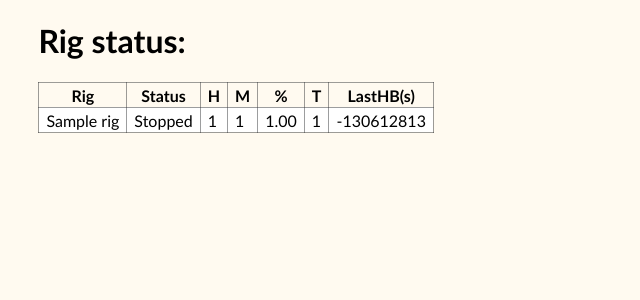
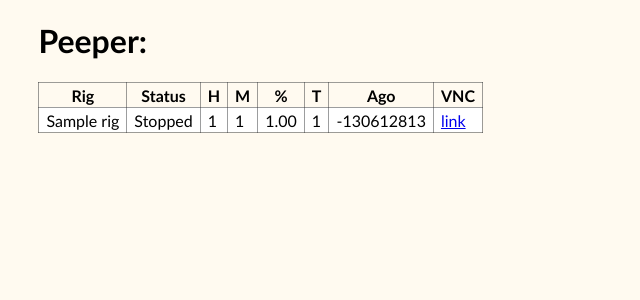
Before and after one commit to c-wilson/behavior_server, a Django app: page /rig_status/ in a window 1280 px wide. Shown: the top 300 px of the page, without its empty margins (0-640 px from the left). Run offline with Django 3.2, Linux system fonts and the light colour scheme; tables that the repository leaves empty hold one stand-in row (values such as "Sample post").

Commit message:
VNC url support

```diff
--- a/rig_status/models.py
+++ b/rig_status/models.py
@@ -12,6 +12,7 @@ class Rig(models.Model):
     correct = models.IntegerField('Trials correct', blank=True, default=0)
     n_trials = models.IntegerField('Num Trials', blank=True, default=0)
     last_heartbeat = models.DateTimeField('Last heartbeat', blank=True, default=timezone.now())
+    vnc_ip = models.URLField()
 
     def time_since_last(self):
         t = timezone.now() - self.last_heartbeat
--- a/rig_status/templates/rig_status/index.html
+++ b/rig_status/templates/rig_status/index.html
@@ -27,7 +27,7 @@
 <body>
 
 <header role="banner">
-    <h1>Rig status:</h1>
+    <h1>Peeper:<h1>
 </header>
 
 {% if rigs %}
@@ -40,7 +40,9 @@
             <th>M</th>
             <th>%</th>
             <th>T</th>
-            <th>LastHB(s)</th>
+            <th>Ago</th>
+            <th>VNC</th>
+
         </tr>
         {% for r in rigs %}
             <tr style="background: {{ r.status_color }}">
@@ -51,6 +53,12 @@
                 <td>{{ r.performance }}</td>
                 <td>{{ r.n_trials }}</td>
                 <td>{{ r.time_since_last }}</td>
+                {% if r.vnc_ip %}
+                    <td><a href="{{ r.vnc_ip }}" target="_blank">link</a></td>
+                {% else %}
+                    <td>none</td>
+                {% endif %}
+
             </tr>
         {% endfor %}
     </table>
--- a/rig_status/views.py
+++ b/rig_status/views.py
@@ -27,6 +27,7 @@ def update_status(request):
             rig.non_responses = int(post['non_resp'])
             rig.correct = int(post['corr_resp'])
             rig.n_trials = int(post['n_trials'])
+            rig.vnc_ip = post['vnc_viewer_url']
             rig.last_heartbeat = timezone.now()
             rig.save()
         except KeyError as e:
```
